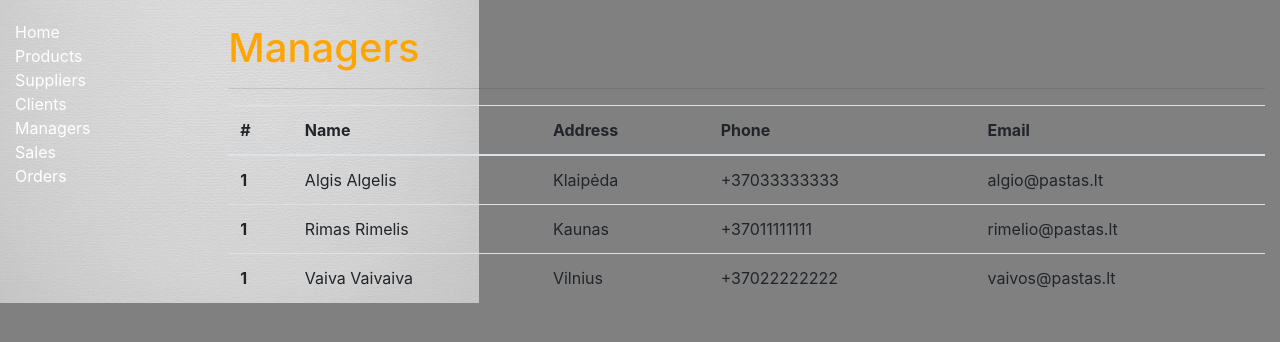
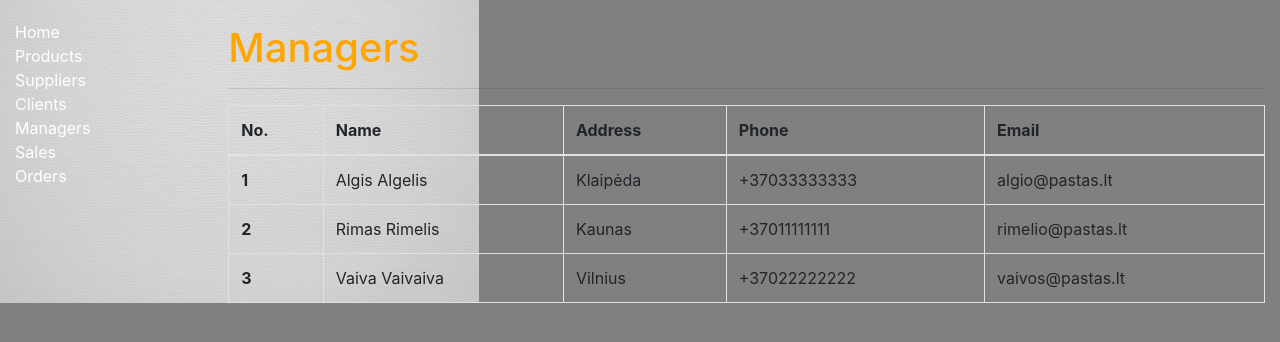
Before and after one commit to algimantasne/project, a Django app: page /library/managers/ in a window 1280 px wide. Shown: the part 57-399 px from the top of the page. Run offline with Django 4.2, Linux system fonts and the light colour scheme; data that the repository does not hold is empty; some libraries are stand-ins or nearby versions; some web fonts are replaced.

Commit message:
Add files via upload
table form

```diff
--- a/myProject/vvsystem/library/templates/managers.html
+++ b/myProject/vvsystem/library/templates/managers.html
@@ -19,10 +19,10 @@
 <!--<hr>-->
 <!--  {% endfor %}-->
 
-<table class="table">
+<table class="table table-bordered">
   <thead>
     <tr>
-      <th scope="col">#</th>
+      <th scope="col">No.</th>
       <th scope="col">Name</th>
       <th scope="col">Address</th>
       <th scope="col">Phone</th>
@@ -38,14 +38,14 @@
       <td>algio@pastas.lt</td>
     </tr>
     <tr>
-      <th scope="row">1</th>
+      <th scope="row">2</th>
       <td>Rimas Rimelis</td>
       <td>Kaunas</td>
       <td>+37011111111</td>
       <td>rimelio@pastas.lt</td>
     </tr>
     <tr>
-      <th scope="row">1</th>
+      <th scope="row">3</th>
       <td>Vaiva Vaivaiva</td>
       <td>Vilnius</td>
       <td>+37022222222</td>
```
